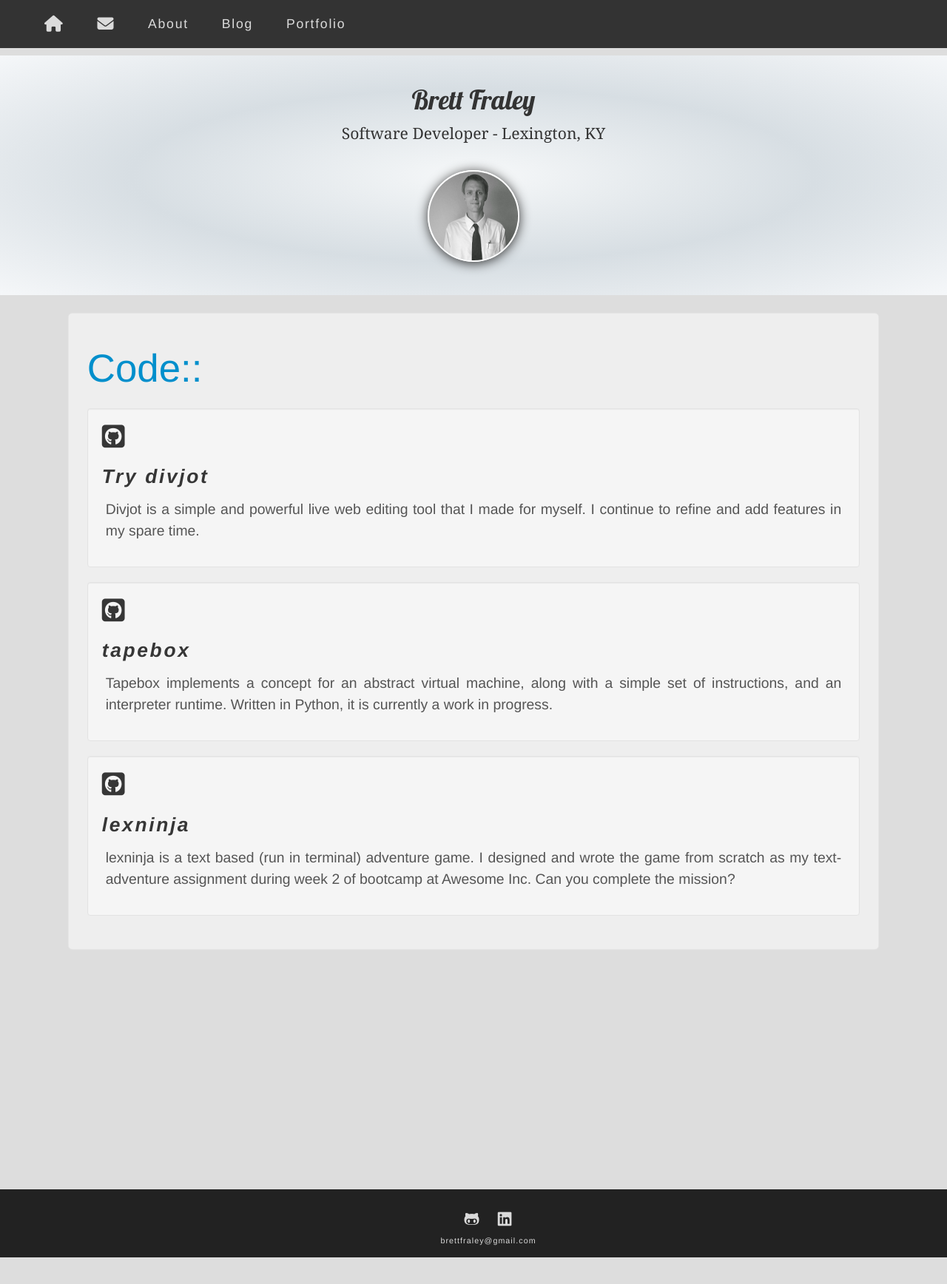
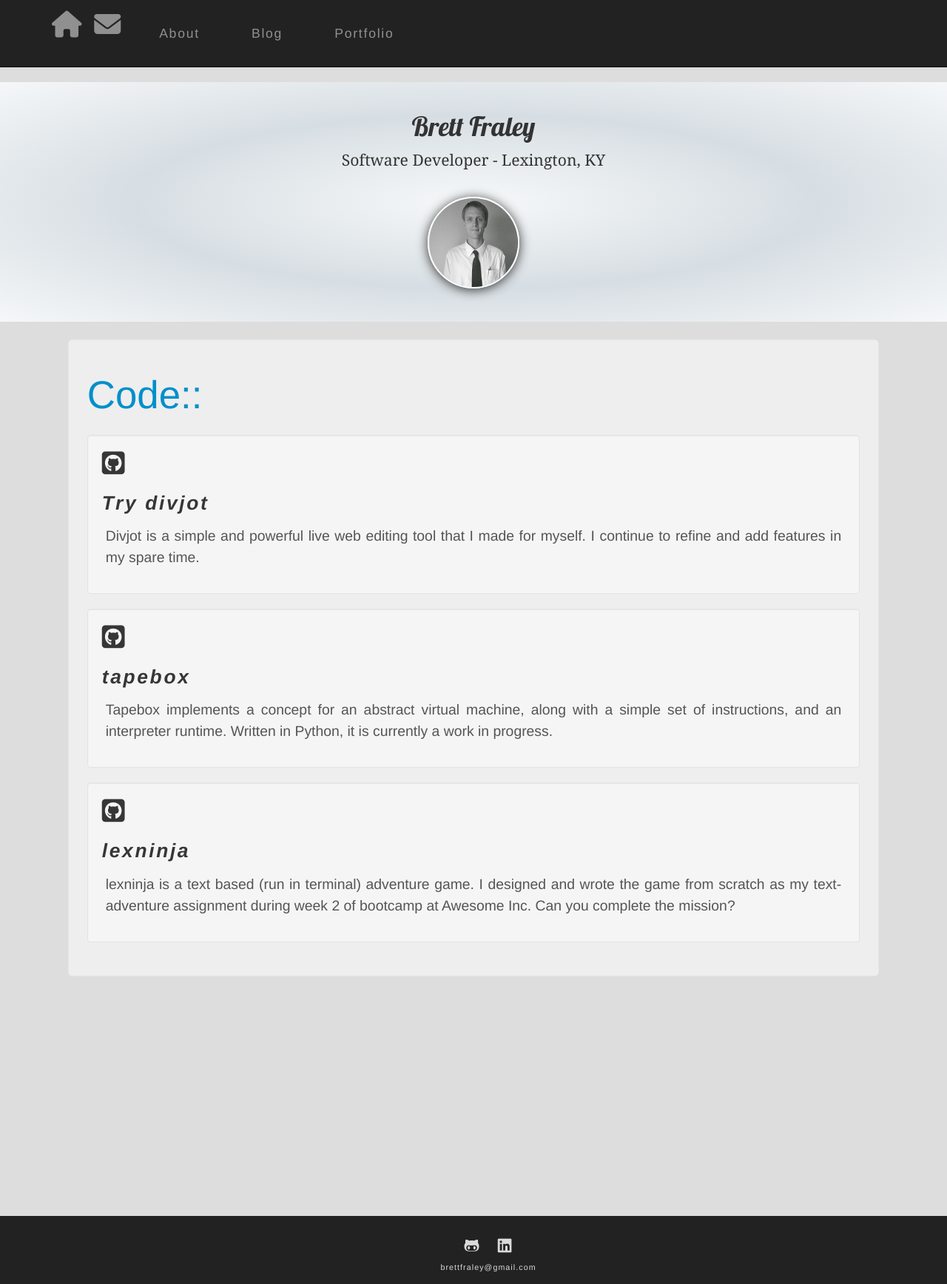
Before and after one commit to bFraley/bFraley.github.io, a Jekyll site: the page built from index.html, in a window 1280 px wide. Shown: the whole page at 74% size. Built offline with Jekyll 4.4.1, drawn with Linux system fonts in a browser that asks for light colours; nearby versions of some CDN libraries; some web fonts are replaced; before the commit the page ends 1700 px from its top, so only the background shows below that.

Commit message:
initial navbar code works, just need slight style change

```diff
--- a/_includes/nav.html
+++ b/_includes/nav.html
@@ -1,18 +1,32 @@
-<nav>
-  <ul>
-    <li>
-      <a href="/index.html" title="home">
-        <i class="fa fa-home fa-lg" aria-hidden="true"></i>
+<!-- Navigation -->
+    <nav class="navbar navbar-inverse navbar-static-top" role="navigation">
+        <div class="container">
+            <!-- Brand and toggle get grouped for better mobile display -->
+            <div class="navbar-header">
+                <button type="button" class="navbar-toggle" data-toggle="collapse" data-target="#bs-example-navbar-collapse-1">
+                    <span class="sr-only">Toggle navigation</span>
+                    <span class="icon-bar"></span>
+                    <span class="icon-bar"></span>
+                    <span class="icon-bar"></span>
+                </button>
+                <a class="navbar-brand" href="/index.html" title="home">
+                    <i class="fa fa-home fa-2x" aria-hidden="true"></i>
                 </a>
-    </li>
 
-    <li>
-      <a href="/contactform.html" title="send me a message">
-        <i class="fa fa-envelope fa-lg" aria-hidden="true"></i>
+                <a class="navbar-brand" href="/contactform.html" title="send me a message">
+                    <i class="fa fa-envelope fa-2x" aria-hidden="true"></i>
                 </a>
-    </li>
+            </div>
+
+            <!-- Collect the nav links, forms, and other content for toggling -->
+            <div class="collapse navbar-collapse" id="bs-example-navbar-collapse-1">
+                <ul class="nav navbar-nav">
                     <li><a href="/about.html">About</a></li>
                     <li><a href="/blog">Blog</a></li>
                     <li><a href="/portfolio">Portfolio</a></li>
                 </ul>
+            </div>
+            <!-- end div class: navbar-collapse -->
+        </div>
+        <!-- end div class: container -->
     </nav>
```
Also changed, not shown: 4 other files. Lines whose indentation alone changed are shown as unchanged.
